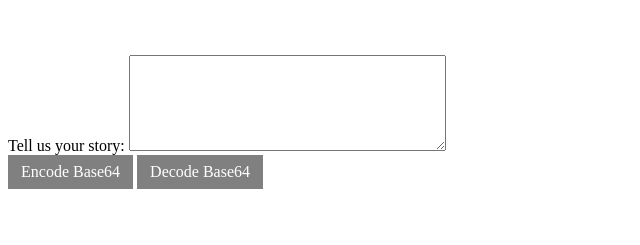
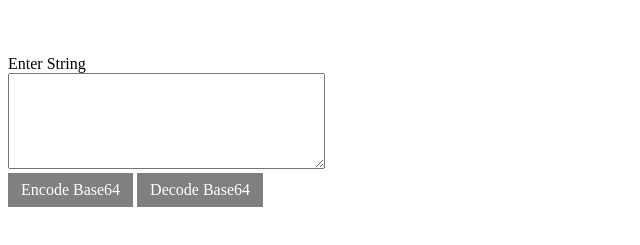
Before and after one commit to sysalice/sysalice.github.io, a plain HTML site: page index.html in a window 1280 px wide. Shown: the part 61-306 px from the top of the page, without its empty margins (0-640 px from the left). Drawn offline with Linux system fonts and the light colour scheme.

Commit message:
Update index.html

```diff
--- a/index.html
+++ b/index.html
@@ -31,7 +31,8 @@
     <h1>Hello, World!</h1>
     <br />
     <br />
-    <label for="txt">Tell us your story:</label>
+    <label for="txt">Enter String</label>
+    <br />
     <textarea id="txt" name="txt" rows="6" cols="37"></textarea>
     <br />
     <a href='#' onClick='showResult(encSTR());'>Encode Base64</a>
```
